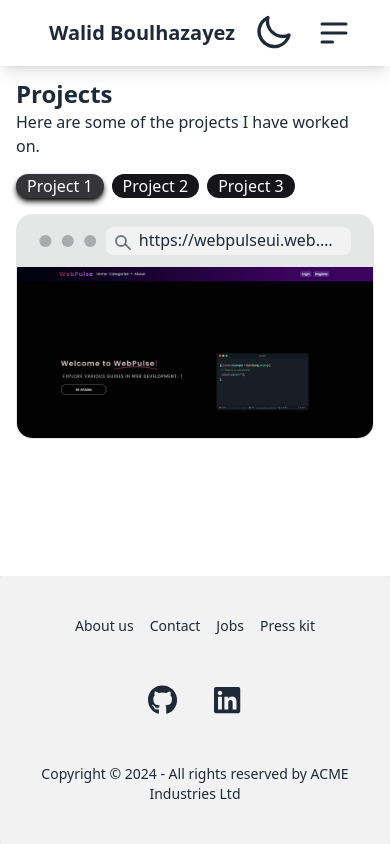
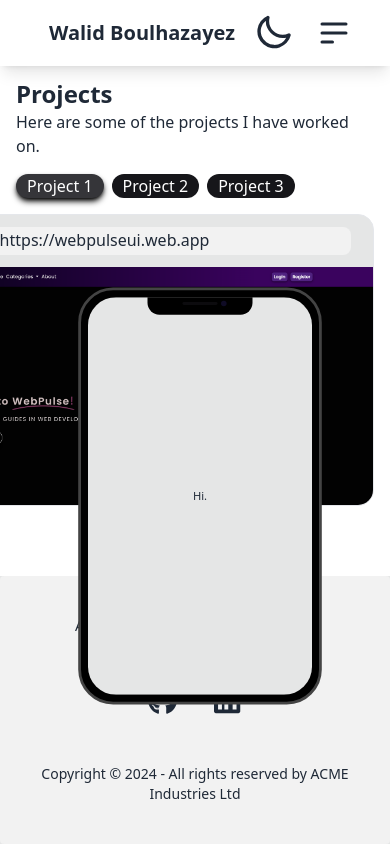
Before and after one commit to walid385/portfolio, an Angular app: page /project-webpulse in a window 390 px wide. Built offline with nearby package versions, Linux system fonts and the light colour scheme.

Commit message:
Projects Responsiveness

```diff
--- a/src/app/Pages/wbpulse/wbpulse.component.html
+++ b/src/app/Pages/wbpulse/wbpulse.component.html
@@ -3,7 +3,7 @@
     <div class="flex flex-col">
       <h2 class="text-2xl font-bold mt-3">Projects</h2>
       <p class="mb-4">Here are some of the projects I have worked on.</p>
-      <div class="flex gap-2">
+      <div class="flex gap-2 ">
         <!-- Project 1 -->
         <button
         class="badge badge-lg text-white border-none transform transition-transform hover:scale-105 focus:outline-none"
@@ -40,13 +40,27 @@
   </div>
 
   @if (activeProject === 'project1') {
-    <div class="mockup-browser bg-base-300 border max-w-5xl mt-4">
-      <div class="mockup-browser-toolbar">
-        <div class="input">https://webpulseui.web.app</div>
+    <div class="flex flex-col items-end relative">
+      <!-- Browser Mockup -->
+      <div class="mockup-browser bg-base-300 border 2xl:max-w-3xl xl:max-w-2xl mt-4 relative z-10">
+        <div class="mockup-browser-toolbar">
+          <div class="input">https://webpulseui.web.app</div>
+        </div>
+        <div class="bg-base-200 flex justify-center">
+          <img src="/image.png" alt="Project 1" class="w-full h-auto">
+        </div>
       </div>
-      <div class="bg-base-200 flex justify-center">
-        <img src="/image.png" alt="Project 1">
+
+      <!-- Phone Mockup -->
+      <div class="mockup-phone absolute  xl:right-1/2 2xl:translate-x-28 xl:translate-x-24  sm:top-24 2xl:top-12 xl:top-6 scale-[0.7] 2xl:scale-[.7] xl:scale-[.6]  z-20">
+        <div class="camera"></div>
+        <div class="display">
+          <div class="artboard artboard-demo phone-1 flex items-center justify-center text-center">
+            Hi.
+          </div>
+        </div>
       </div>
     </div>
+
   }
 </div>
```
